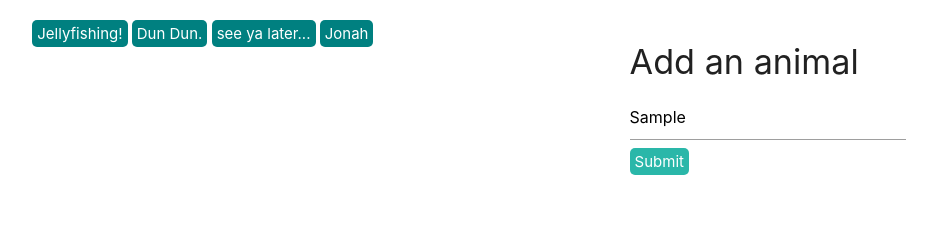
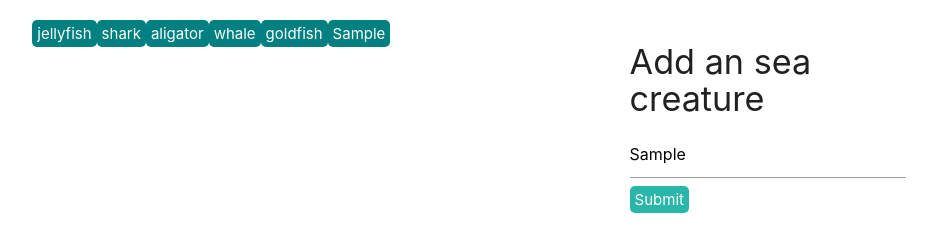
Before and after one commit to MissWibbon/giphyAPI, a plain HTML site: page index.html in a window 1280 px wide. Both pictures are taken after typing "Sample" into the empty fields and a click on the button "Submit". Shown: the whole page, without its empty margins (171-1108 px from the left). Drawn offline with nearby package versions, Linux system fonts and the light colour scheme; no server answers.

Commit message:
appended buttons with input value

```diff
--- a/index.html
+++ b/index.html
@@ -26,7 +26,7 @@
         <div class="row" style="margin-top: 20px;">
             <div class="col s8">
                 <div id="buttons">
-                    <button data-animal="jelly fish">
+                    <!-- <button data-animal="jelly fish">
                         Jellyfishing!
                     </button>
                     <button data-animal="shark">
@@ -38,12 +38,15 @@
                   <button data-animal="whale">
                     Jonah
                 </button>
+                <button data-animal="goldfish">
+                    Goldie
+                </button> -->
                 </div>
             </div>
             <div class="col s4">
-                <h4>Add an animal</h4>
+                <h4>Add an sea creature</h4>
                 <input id="animalAdd">
-                <button type="submit">Submit</button>
+                <button type="submit" id="submitButton">Submit</button>
             </div>
         </div>
 
@@ -55,9 +58,11 @@
 
   <script src="https://cdnjs.cloudflare.com/ajax/libs/jquery/3.2.1/jquery.min.js"></script>
   <script type="text/javascript">
-    $("button").on("click", function() {
-      var animal = $(this).attr("data-animal");
-      var queryURL = "https://api.giphy.com/v1/gifs/search?q=" +
+
+  var arr = ["jellyfish", "shark", "aligator", "whale", "goldfish"];
+
+  function getResults(animal) {
+        var queryURL = "https://api.giphy.com/v1/gifs/search?q=" +
         animal + "&api_key=dc6zaTOxFJmzC&limit=10";
 
       $.ajax({
@@ -83,7 +88,28 @@
             $("#gifs-appear-here").prepend(gifDiv);
           }
         });
+  }
+  function createBtns(arr) {
+      var btns = $('<button>').text(arr);
+      btns.attr('data-animal', arr);
+
+        $('#buttons').append(btns);
+
+  }
+  $('#submitButton').on("click", function(){
+    var animalInput = $('#animalAdd').val().trim();
+    getResults(animalInput);
+    createBtns(animalInput);
+  });
+    $(document).on("click", 'button', function() {
+
+      var animal = $(this).attr("data-animal");
+      getResults(animal);
     });
+    arr.map(key => {
+          createBtns(key);
+
+    })
   </script>
 </body>
 
```
